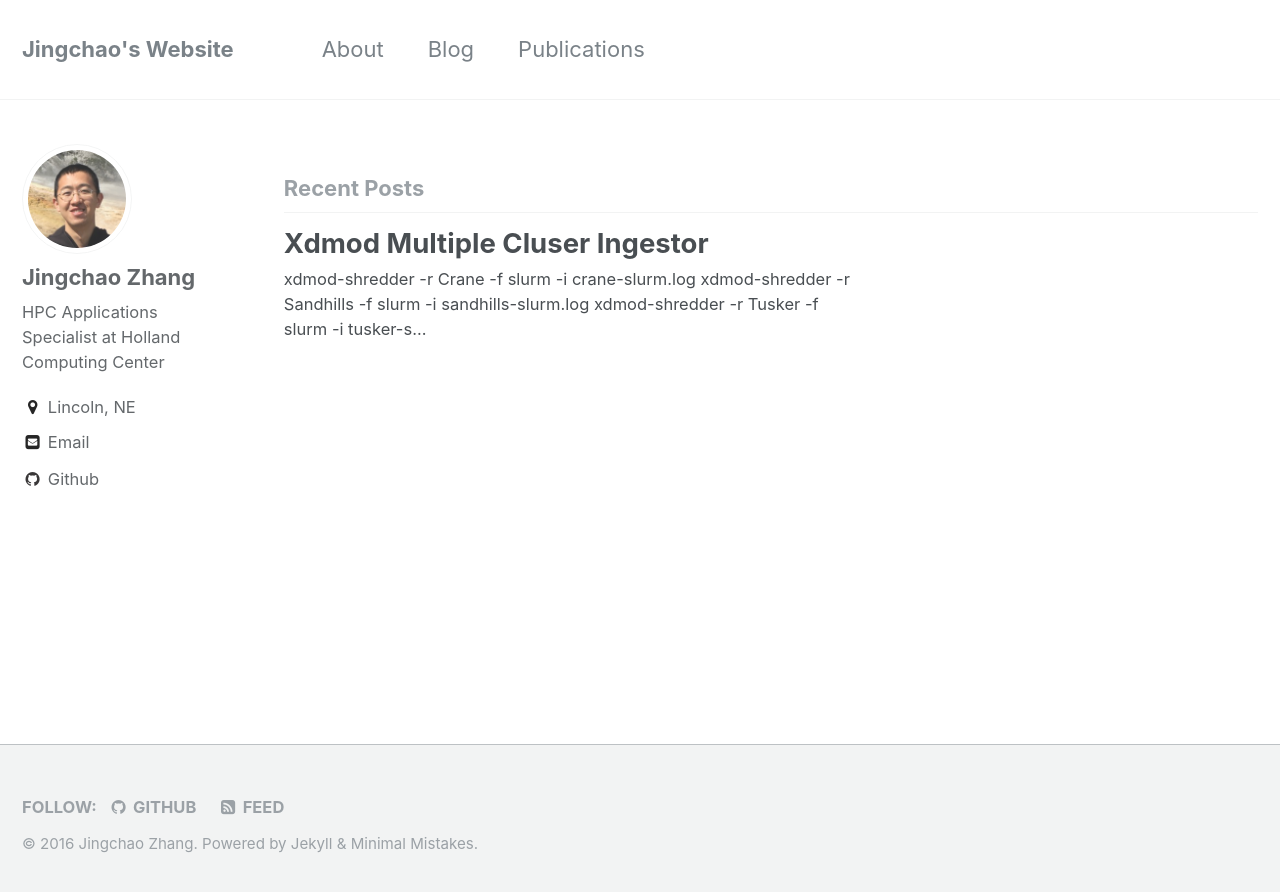
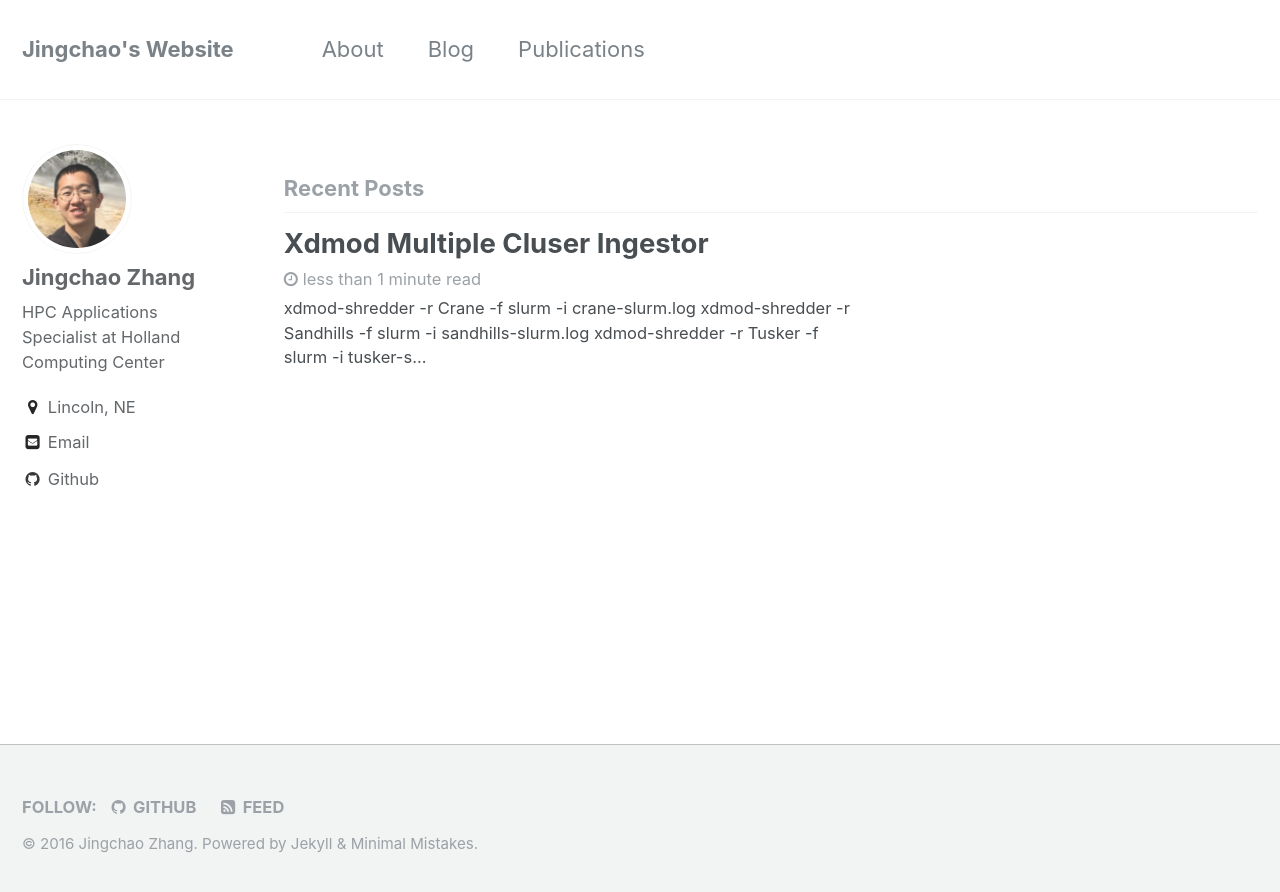
Before and after one commit to JingchaoZhang/JingchaoZhang.github.io, a Jekyll site: the page built from index.html, in a window 1280 px wide. Shown: the top 892 px of the page. Built offline with Jekyll 4.4.1, drawn with Linux system fonts in a browser that asks for light colours; the list of posts is cut into pages by our own code; part of the change alters nothing that is shown.

```diff
--- a/_config.yml
+++ b/_config.yml
@@ -244,3 +244,16 @@ defaults:
     values:
       layout: single
       author_profile: true
+
+defaults:
+  # _posts
+  - scope:
+      path: ""
+      type: posts
+    values:
+      layout: single
+      author_profile: true
+      read_time: true
+      comments: false
+      share: true
+      related: true
```
